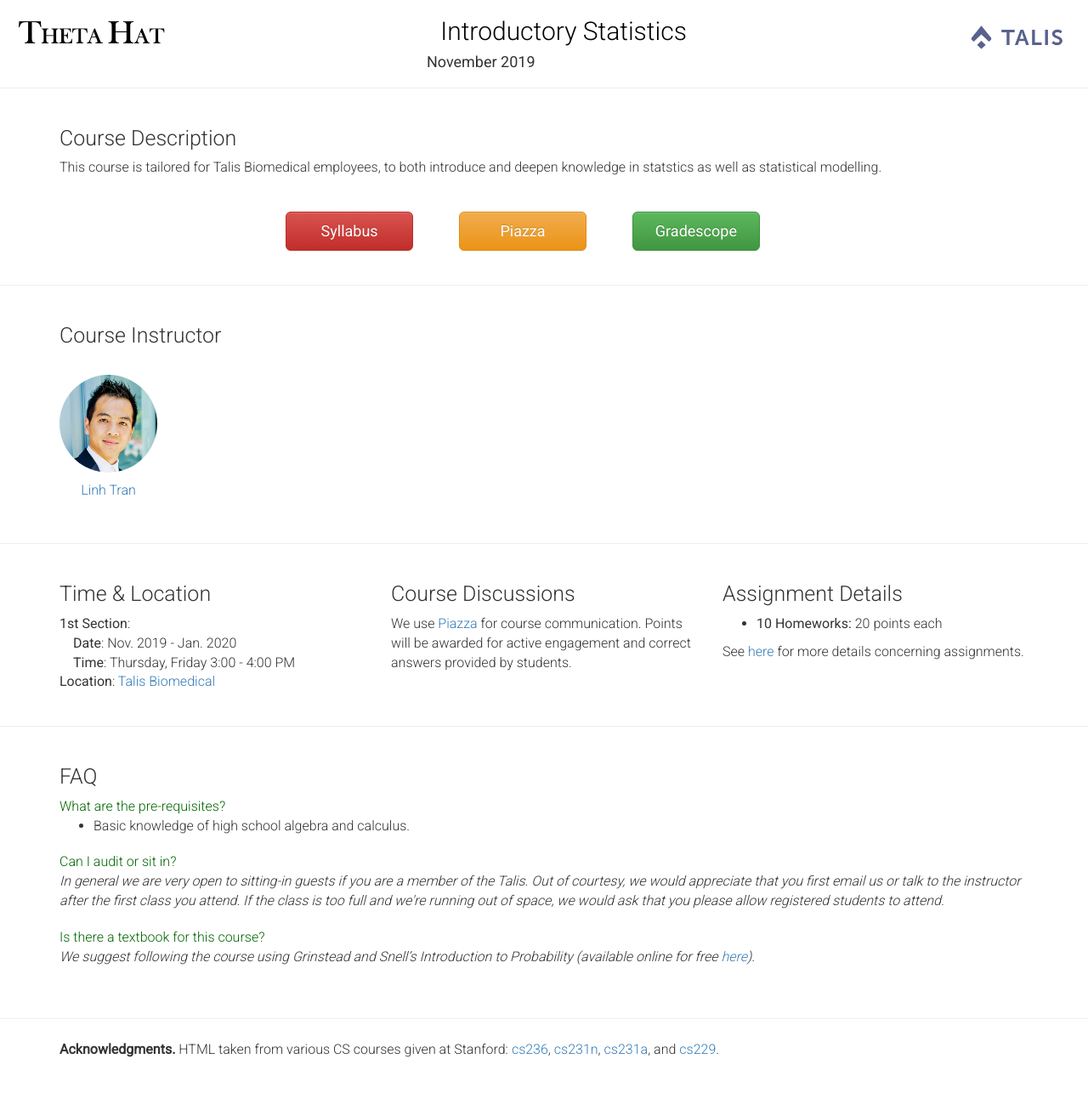
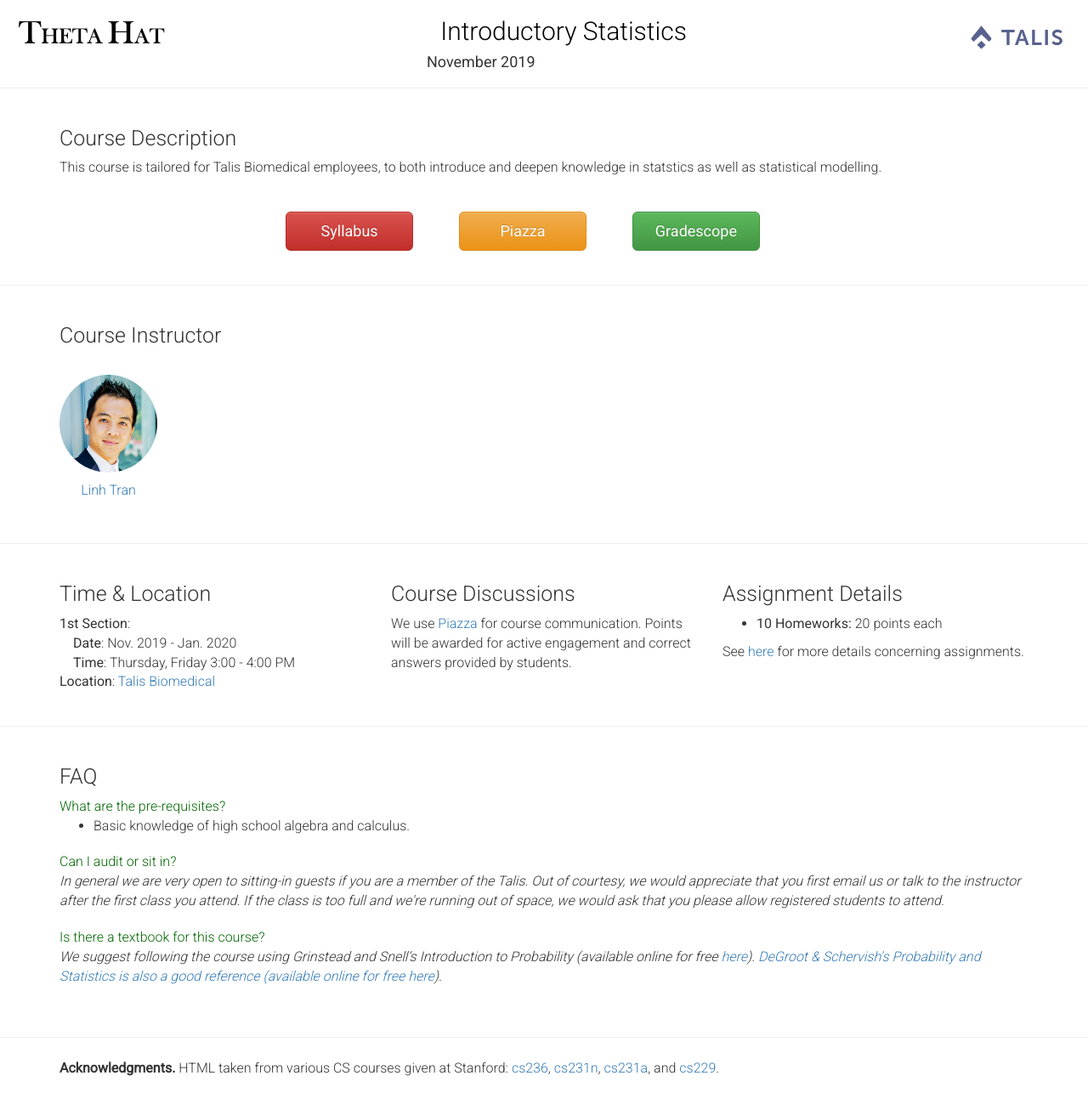
Before and after one commit to talisstats/talisstats.github.io, a Jekyll site: the page index.html, which Jekyll copies as it is, in a window 1280 px wide. Shown: the whole page at 85% size. Built offline with Jekyll 4.4.1, drawn with Linux system fonts in a browser that asks for light colours; nearby versions of some CDN libraries; before the commit the page ends 1276 px from its top, so only the background shows below that.

Commit message:
Updated gradescope site

```diff
--- a/assignments.html
+++ b/assignments.html
@@ -57,7 +57,7 @@
 <hr/>
 <h2>Submission Instructions</h2>
 
-We will be using the <a href="https://www.gradescope.com/courses/71747">GradeScope</a> online submission system. All students should submit their assignments electronically via GradeScope. Students can typeset or scan their homeworks.<br><br>
+We will be using the <a href="https://www.gradescope.com/courses/66544">GradeScope</a> online submission system. All students should submit their assignments electronically via GradeScope. Students can typeset or scan their homeworks.<br><br>
 
 To register for GradeScope,
 
--- a/index.html
+++ b/index.html
@@ -51,7 +51,7 @@
     <a href="https://piazza.com/class/k29c6dc3tez6en" style="margin-right:50px">
       <button type="button" class="btn btn-warning btn-lg">Piazza</button>
     </a>
-    <a href="https://www.gradescope.com/courses/71747" style="margin-right:50px">
+    <a href="https://www.gradescope.com/courses/66544" style="margin-right:50px">
       <button type="button" class="btn btn-success btn-lg">Gradescope</button>
     </a></div>
 <hr/>
@@ -113,7 +113,7 @@
   </div>
   <div class="qqa">
     <div class="qq">Is there a textbook for this course?</div>
-    <div class="qa">We suggest following the course using Grinstead and Snell’s Introduction to Probability (available online for free <a href="https://math.dartmouth.edu/~prob/prob/prob.pdf">here</a>).</div>
+    <div class="qa">We suggest following the course using Grinstead and Snell’s Introduction to Probability (available online for free <a href="https://math.dartmouth.edu/~prob/prob/prob.pdf">here</a>). <a href="https://math.dartmouth.edu/~prob/prob/prob.pdf">DeGroot & Schervish's Probability and Statistics is also a good reference (available online for free <a href="http://professor.ufabc.edu.br/~nelson.faustino/Ensino/IPE2016/Livros/Morris%20H%20DeGroot_%20Mark%20J%20Schervish-Probability%20and%20statistics-Pearson%20Education%20%20(2012)%20(1).pdf">here</a>).</div>
   </div>
 </div>
 
--- a/syllabus.html
+++ b/syllabus.html
@@ -56,7 +56,7 @@
     <a href="https://piazza.com/class/k29c6dc3tez6en" style="margin-right:50px">
       <button type="button" class="btn btn-warning btn-lg">Piazza</button>
     </a>
-    <a href="https://www.gradescope.com/courses/71747" style="margin-right:50px">
+    <a href="https://www.gradescope.com/courses/66544" style="margin-right:50px">
       <button type="button" class="btn btn-success btn-lg">Gradescope</button>
     </a></div>
 </div>
```
